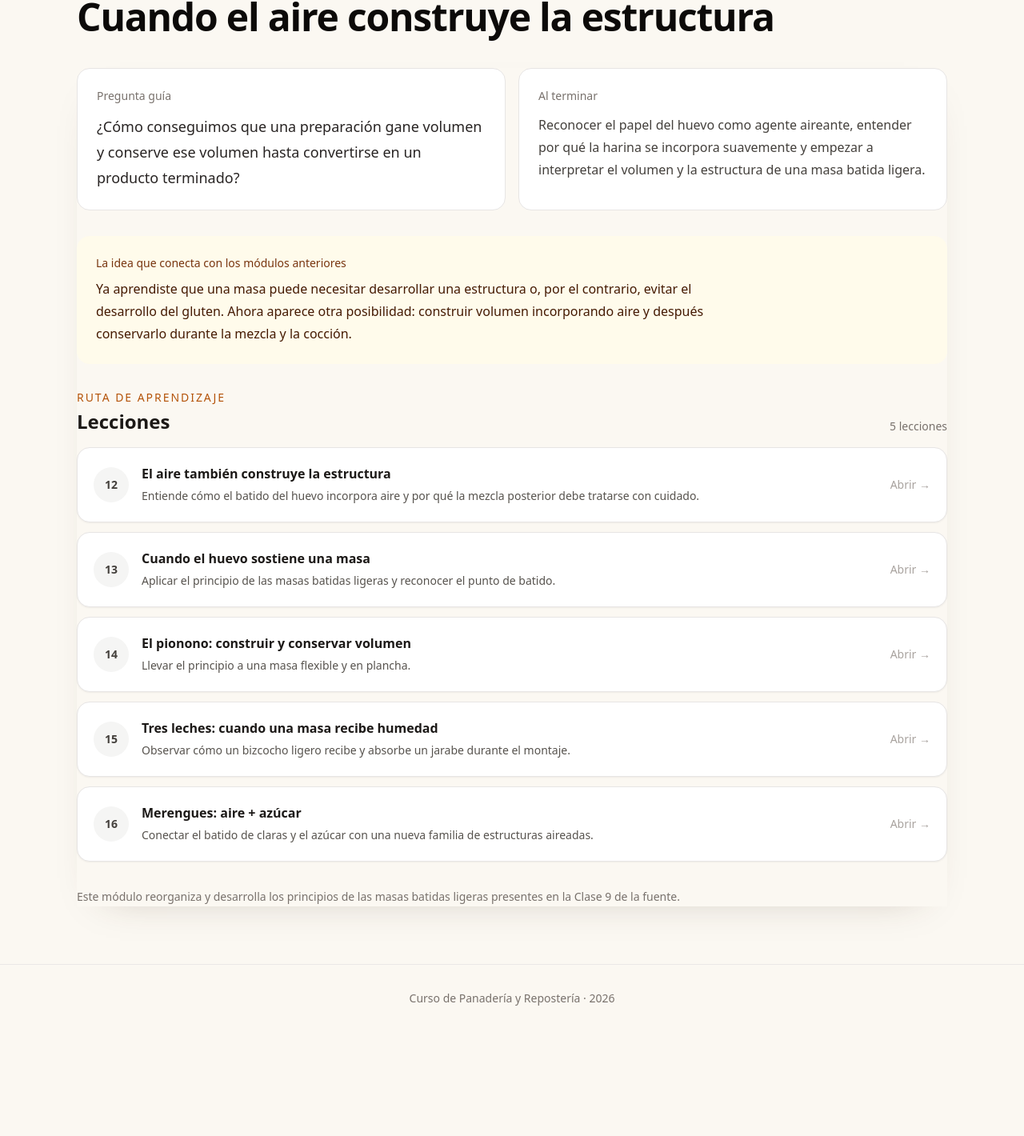
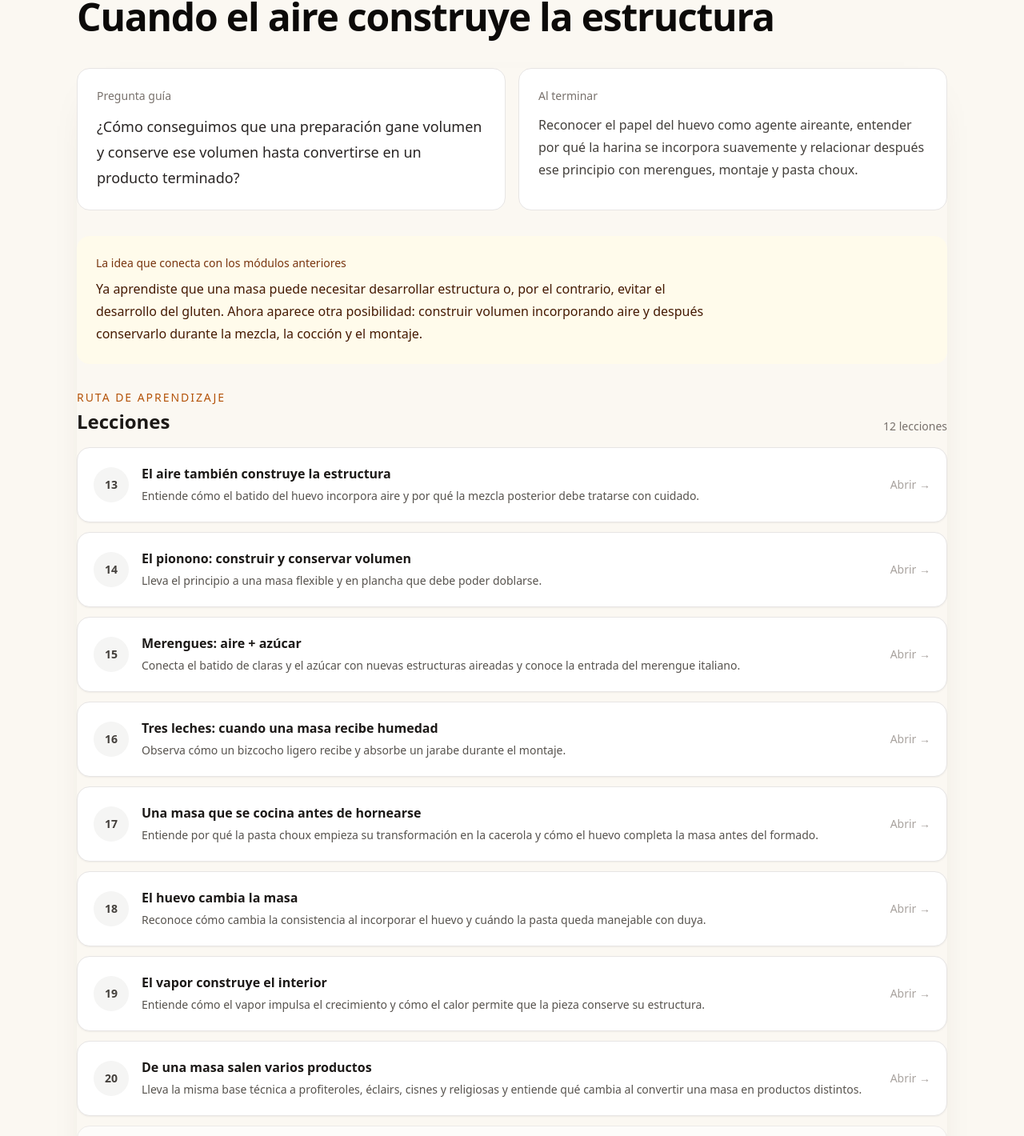
Before and after one commit to Drworm82/CursoPanadero, a Next.js app: page /modulo-3 in a window 1280 px wide. Shown: the part 206-1626 px from the top of the page at 80% size. Before the commit the page ends 1496 px from the top, so only its background shows below. Built offline with nearby package versions, Linux system fonts and the light colour scheme; no server answers.

Commit message:
Reorganize module 3 through lesson 24

```diff
--- a/pages/modulo-3.js
+++ b/pages/modulo-3.js
@@ -4,15 +4,22 @@ const module = {
   sort_order: 3,
   title: 'Cuando el aire construye la estructura',
   guiding_question: '¿Cómo conseguimos que una preparación gane volumen y conserve ese volumen hasta convertirse en un producto terminado?',
-  expected_result: 'Reconocer el papel del huevo como agente aireante, entender por qué la harina se incorpora suavemente y empezar a interpretar el volumen y la estructura de una masa batida ligera.',
+  expected_result: 'Reconocer el papel del huevo como agente aireante, entender por qué la harina se incorpora suavemente y relacionar después ese principio con merengues, montaje y pasta choux.',
 };
 
 const lessons = [
-  ['12', 'El aire también construye la estructura', 'Entiende cómo el batido del huevo incorpora aire y por qué la mezcla posterior debe tratarse con cuidado.', '/leccion-el-aire-construye-la-estructura'],
-  ['13', 'Cuando el huevo sostiene una masa', 'Aplicar el principio de las masas batidas ligeras y reconocer el punto de batido.', '/leccion-cuando-el-huevo-sostiene-una-masa'],
-  ['14', 'El pionono: construir y conservar volumen', 'Llevar el principio a una masa flexible y en plancha.', '/leccion-el-pionono'],
-  ['15', 'Tres leches: cuando una masa recibe humedad', 'Observar cómo un bizcocho ligero recibe y absorbe un jarabe durante el montaje.', '/leccion-tres-leches'],
-  ['16', 'Merengues: aire + azúcar', 'Conectar el batido de claras y el azúcar con una nueva familia de estructuras aireadas.', '/leccion-merengues'],
+  ['13', 'El aire también construye la estructura', 'Entiende cómo el batido del huevo incorpora aire y por qué la mezcla posterior debe tratarse con cuidado.', '/leccion-el-aire-construye-la-estructura'],
+  ['14', 'El pionono: construir y conservar volumen', 'Lleva el principio a una masa flexible y en plancha que debe poder doblarse.', '/leccion-el-pionono'],
+  ['15', 'Merengues: aire + azúcar', 'Conecta el batido de claras y el azúcar con nuevas estructuras aireadas y conoce la entrada del merengue italiano.', '/leccion-merengues'],
+  ['16', 'Tres leches: cuando una masa recibe humedad', 'Observa cómo un bizcocho ligero recibe y absorbe un jarabe durante el montaje.', '/leccion-tres-leches'],
+  ['17', 'Una masa que se cocina antes de hornearse', 'Entiende por qué la pasta choux empieza su transformación en la cacerola y cómo el huevo completa la masa antes del formado.', '/leccion-una-masa-que-se-cocina'],
+  ['18', 'El huevo cambia la masa', 'Reconoce cómo cambia la consistencia al incorporar el huevo y cuándo la pasta queda manejable con duya.', '/leccion-el-huevo-cambia-la-masa'],
+  ['19', 'El vapor construye el interior', 'Entiende cómo el vapor impulsa el crecimiento y cómo el calor permite que la pieza conserve su estructura.', '/leccion-el-vapor-construye-el-interior'],
+  ['20', 'De una masa salen varios productos', 'Lleva la misma base técnica a profiteroles, éclairs, cisnes y religiosas y entiende qué cambia al convertir una masa en productos distintos.', '/leccion-de-una-masa-salen-varios-productos'],
+  ['21', 'Crema y relleno también construyen el producto', 'Integra las preparaciones de crema y relleno que acompañan a las piezas de choux.', '#'],
+  ['22', 'Montar y decorar cambia la lectura del producto', 'Relaciona manga, cobertura, relleno y acabado con la transformación de una pieza técnica en un producto terminado.', '#'],
+  ['23', 'Cuando una estructura necesita frío', 'Introduce la lógica de los cheesecakes horneados y fríos y el papel del montaje y la refrigeración.', '#'],
+  ['24', 'Cerrar un pastel: estructura, humedad y acabado', 'Integra las decisiones de masa, crema, humedad y acabado antes de pasar a la panadería fermentada.', '#'],
 ];
 
 export default function ModuleThreePage() {
@@ -33,8 +40,8 @@ export default function ModuleThreePage() {
         <section className="rounded-2xl bg-amber-50 p-6">
           <p className="text-sm font-medium text-amber-900">La idea que conecta con los módulos anteriores</p>
           <p className="mt-2 max-w-3xl leading-7 text-amber-950">
-            Ya aprendiste que una masa puede necesitar desarrollar una estructura o, por el contrario, evitar el desarrollo del gluten.
-            Ahora aparece otra posibilidad: construir volumen incorporando aire y después conservarlo durante la mezcla y la cocción.
+            Ya aprendiste que una masa puede necesitar desarrollar estructura o, por el contrario, evitar el desarrollo del gluten.
+            Ahora aparece otra posibilidad: construir volumen incorporando aire y después conservarlo durante la mezcla, la cocción y el montaje.
           </p>
         </section>
 
@@ -44,7 +51,7 @@ export default function ModuleThreePage() {
               <p className="text-sm font-medium uppercase tracking-[0.14em] text-amber-700">Ruta de aprendizaje</p>
               <h2 className="mt-1 text-2xl font-semibold text-stone-900">Lecciones</h2>
             </div>
-            <span className="text-sm text-stone-500">5 lecciones</span>
+            <span className="text-sm text-stone-500">12 lecciones</span>
           </div>
           <div className="grid gap-3">
             {lessons.map(([number, title, description, href]) => (
@@ -59,15 +66,11 @@ export default function ModuleThreePage() {
                   <span className="block font-semibold text-stone-900">{title}</span>
                   <span className="mt-1 block text-sm leading-6 text-stone-600">{description}</span>
                 </span>
-                <span className="shrink-0 text-sm text-stone-400">{href === '#' ? 'Próximamente' : 'Abrir →'}</span>
+                <span className="shrink-0 text-sm text-stone-400">{href === '#' ? 'En preparación' : 'Abrir →'}</span>
               </a>
             ))}
           </div>
         </section>
-
-        <p className="text-sm leading-6 text-stone-500">
-          Este módulo reorganiza y desarrolla los principios de las masas batidas ligeras presentes en la Clase 9 de la fuente.
-        </p>
       </div>
     </CourseShell>
   );
```
